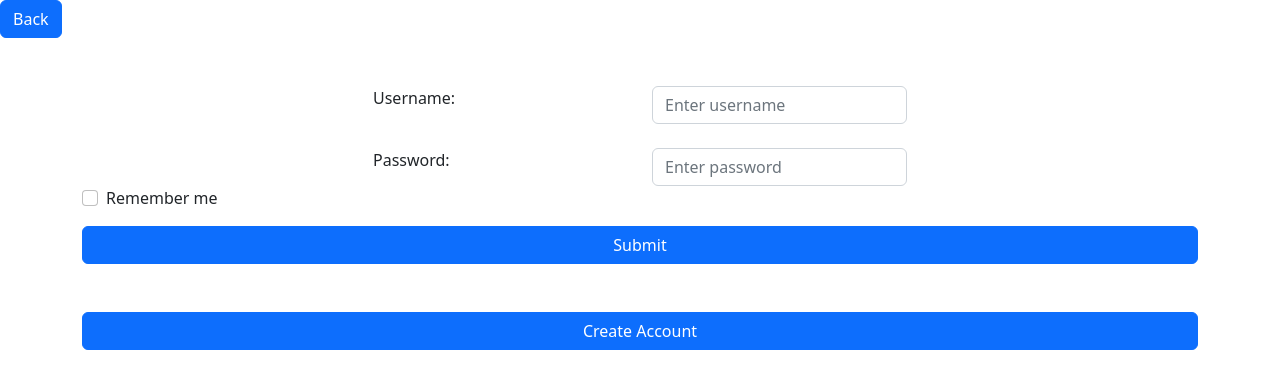
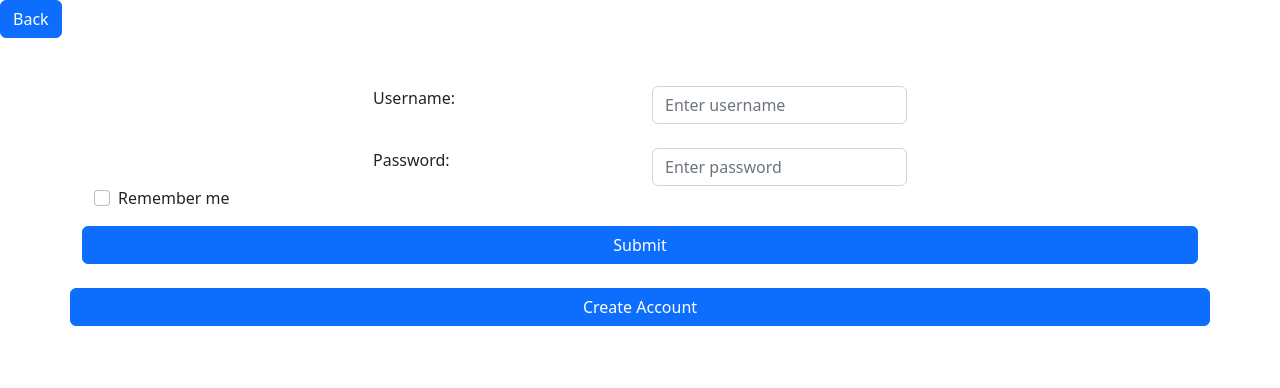
Before and after one commit to wmackin/326-final-gamma, a plain HTML site: page login.html in a window 1280 px wide. Drawn offline with nearby package versions, Linux system fonts and the light colour scheme.

Commit message:
Centered buttons, remember me still off-center

```diff
--- a/login.html
+++ b/login.html
@@ -36,23 +36,21 @@
                     </div>
                     <div class="col"></div>
                 </div>
-                    <div class="row d-flex justify-content-center">
-                        <div class="form-check mb-3">
+                <div class="form-check mb-3 row d-flex justify-content-center">
                     <label class="form-check-label">
-                                <input class="form-check-input" type="checkbox" name="remember"> Remember me
+                        <input class="form-check-input" type="checkbox" name="remember">Remember me
                     </label>
-                        </div>
                 </div>
                 <div class="row d-flex justify-content-center">
                     <button type="submit" class="btn btn-primary">Submit</button>
                 </div>
-                    <br><br>
+                <br>
+            </div>
+        </form>
         <div class="row d-flex justify-content-center">
             <button type="submit" class="btn btn-primary" class="pt-5">Create Account</button>
         </div>
     </div>
-        </form>
-    </div>
 </body>
 
 </html>
```
Lines whose indentation alone changed are shown as unchanged.
